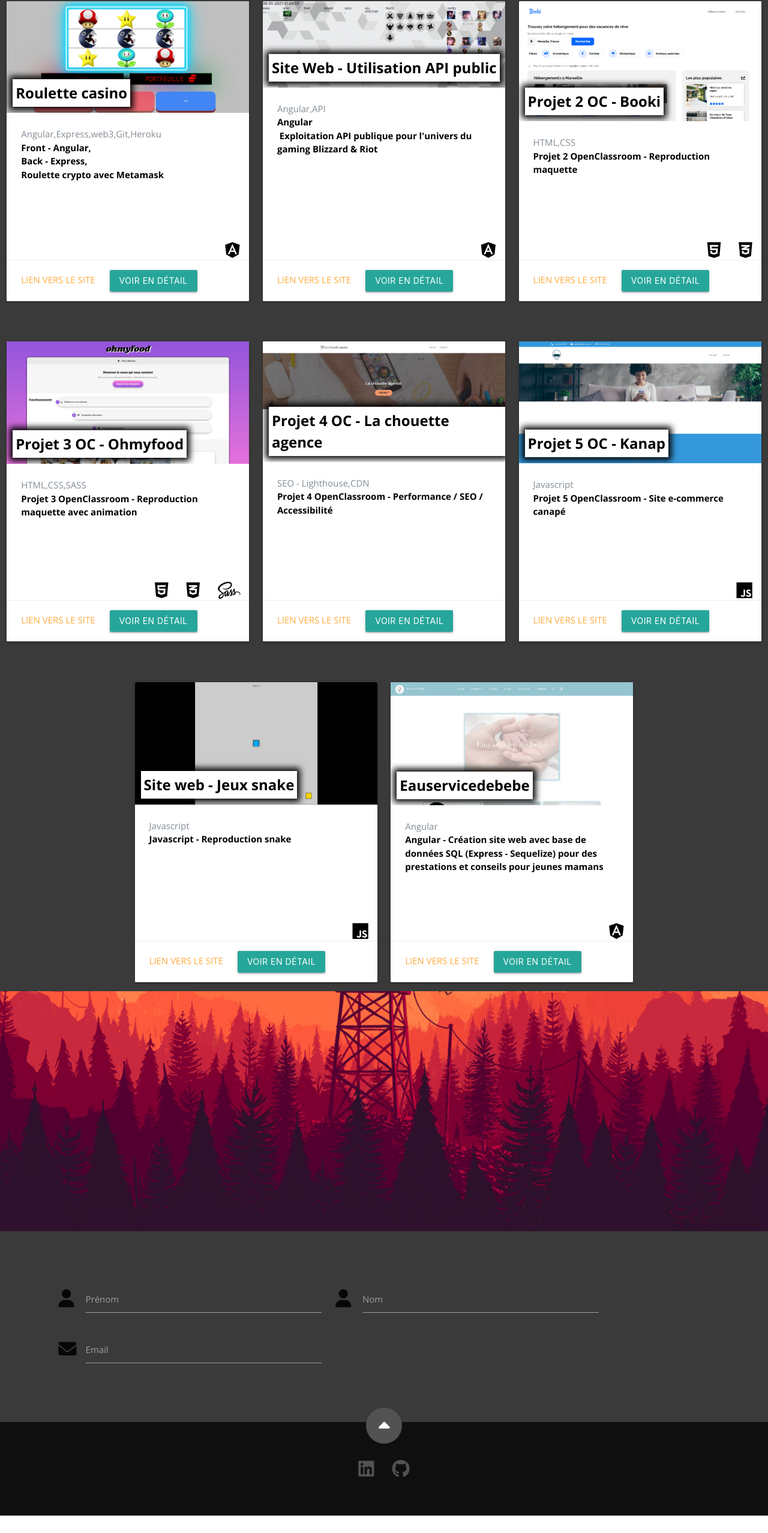
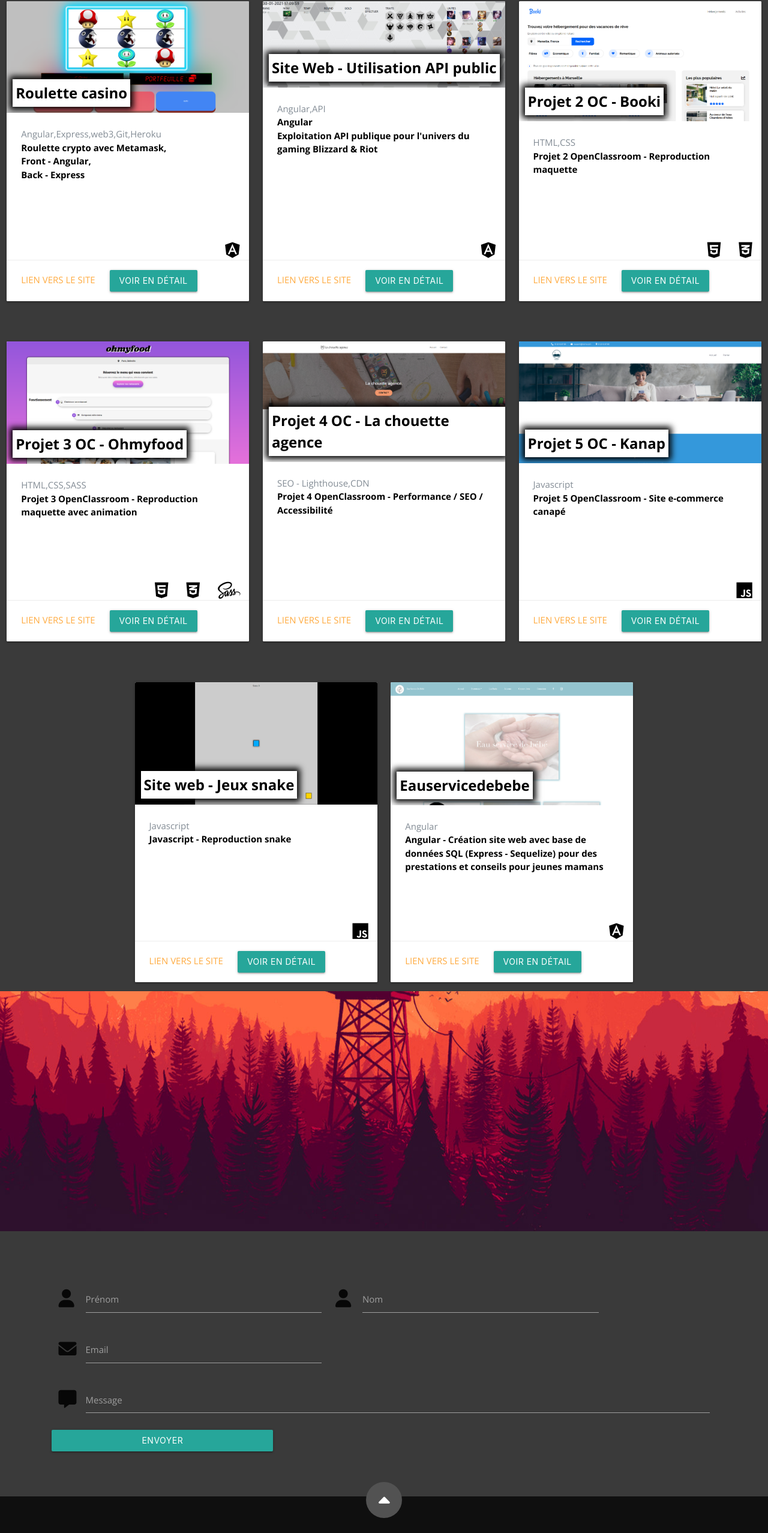
Before and after one commit to greg13013/Portfolio, a React (Create React App) app: page / in a window 1280 px wide. Shown: the part 3284-5839 px from the top of the page at 60% size. Before the commit the page ends 5810 px from the top, so only its background shows below. Built offline with nearby package versions, Linux system fonts and the light colour scheme.

Commit message:
modif contact

```diff
--- a/public/css/main.css
+++ b/public/css/main.css
@@ -253,7 +253,7 @@ nav {
 
 .hoverable:hover {
   -webkit-box-shadow: 0 8px 17px 0 rgba(255, 255, 255, 0.2), 0 6px 20px 0 rgba(255, 255, 255, 0.19) !important;
-  box-shadow: 0 8px 17px 0 rgba(255, 255, 255, 0.2), 0 6px 20px 0 rgba(255, 255, 255, 0.19) !important;
+  box-shadow: 0 0 17px 5px rgba(255, 255, 255, 0.2), 0 0 20px 5px rgba(255, 255, 255, 0.19) !important;
 }
 
 .textBlack {
--- a/public/resumeData.json
+++ b/public/resumeData.json
@@ -2,7 +2,6 @@
   "main": {
     "nom": "Colli Grégory",
     "statut": "Développeur front-end",
-    "description": "I eat, sleep and breathe React",
     "image": "img/avatar_cp_big.jpg",
     "bio": "Intéressé par l'informatique depuis mes 10ans, plutôt \"touche à tout\", de nature curieux avec une forte autonomie, j'ai décidé de m'orienter dans l'IT durant mes années d'études pour en apprendre en plus sur l'univers du développement.\nSuite à l'obtention de mon diplôme, j'ai dû choisir entre une carrière pro et une aventure personnelle dans l'univers de la pêche.\nLa crise du COVID a mis fin à ce projet de collaboration mais je n'ai jamais arrêté de suivre les actualités web, les technos et j'ai toujours poursuivi une veille technologique en pratiquant sur des projets perso.\nVoilà, pourquoi aujourd'hui, je suis disponible sur le marché du travail, en recherche active, plus motivé que jamais avec tout autant d'ambition.",
     "email": "colli.gregory.13@gmail.com",
@@ -88,7 +87,7 @@
         "titre": "Roulette casino",
         "image": "img/projets/roulette.PNG",
         "url": "https://boobkz-front.herokuapp.com/",
-        "courteDescription": "Front - Angular, \nBack - Express, \nRoulette crypto avec Metamask",
+        "courteDescription": "Roulette crypto avec Metamask, \nFront - Angular, \nBack - Express",
         "competence": "Angular,Express,web3,Git,Heroku",
         "description": "Front - Angular, \nBack - Express, \nApplication web d'une roulette de casino avec la cryptomonnaie,\nConnexion à Metamask, \nInterface de création de machine à sous, \nUtilisation de httpClient pour des appels à l'API, \nUtilisation de Heroku pour le déploiement à partir de Git, \nMise en place d'une documentation, \nUtilisation de git pour le versionning, \nCréation version mobile avec Ionic"
       },
@@ -96,7 +95,7 @@
         "titre": "Site Web - Utilisation API public",
         "image": "img/projets/tft.PNG",
         "url": "https://colli-gregory.alwaysdata.net/blizzardTft/",
-        "courteDescription": "Angular \n Exploitation API publique pour l'univers du gaming Blizzard & Riot",
+        "courteDescription": "Angular \nExploitation API publique pour l'univers du gaming Blizzard & Riot",
         "competence": "Angular,API",
         "description": "Application front Angular avec exploitation API publique pour l'univers du gaming :\n- WOW consulting : afficher les personnages/montures du compte du jeu World Of Warcraft avec l’API  Blizzard - API Blizzard\n- TFT Statistiques : Afficher l’historique des parties du jeu TeamFight Tactics avec l’API Riot - API Riot \nAuthentification Oauth2, récupération token"
       },
--- a/src/components/Contact.js
+++ b/src/components/Contact.js
@@ -1,10 +1,26 @@
-import React from "react";
+import React, { useRef } from "react";
+import { Button } from "react-materialize";
 
 export const Contact = () => {
+
+  const form = useRef();
+
+  const sendEmail = (e) => {
+    e.preventDefault();
+    console.log(form.current);
+    // emailjs.sendForm('YOUR_SERVICE_ID', 'YOUR_TEMPLATE_ID', form.current, 'YOUR_USER_ID')
+    //   .then((result) => {
+    //       console.log(result.text);
+    //   }, (error) => {
+    //       console.log(error.text);
+    //   });
+  };
+
+
   return (
     <section id="contact">
       <div className="row form">
-        <form className="col s12">
+        <form ref={form} onSubmit={sendEmail} className="col s12">
 
           <div className="input-field col s12 m5">
             <i className="fas fa-user prefix"></i>
@@ -23,6 +39,13 @@ export const Contact = () => {
             <label htmlFor="email">Email</label>
           </div>
 
+          <div className="input-field col s12">
+          <i className="fas fa-comment-alt prefix"></i>
+            <textarea id="message" className="materialize-textarea"></textarea>
+            <label htmlFor="message">Message</label>
+          </div>
+
+          <Button className="col s4">Envoyer</Button>
         </form>
       </div>
     </section>
--- a/src/components/Header.js
+++ b/src/components/Header.js
@@ -104,7 +104,9 @@ export const Header = ({ data }) => {
           >
             Contact
           </Link>
+
         </nav>
+
         <div className="row banniere">
           <h1 className="textBanniere">
 
--- a/src/sass/layout/_container.scss
+++ b/src/sass/layout/_container.scss
@@ -115,7 +115,7 @@
 
 .hoverable:hover {
     -webkit-box-shadow: 0 8px 17px 0 rgba(255, 255, 255, 0.20), 0 6px 20px 0 rgba(255, 255, 255, 0.19) !important;
-    box-shadow: 0 8px 17px 0 rgba(255, 255, 255, 0.20), 0 6px 20px 0 rgba(255, 255, 255, 0.19) !important;
+    box-shadow: 0 0 17px 5px rgba(255, 255, 255, 0.20), 0 0 20px 5px rgba(255, 255, 255, 0.19) !important;
 }
 
 .textBlack{
```
Also changed, not shown: src/components/Projet.js (+7 -7 lines), 1 other file (tests, documents, lock files or other folders). Lines whose indentation alone changed are shown as unchanged.
